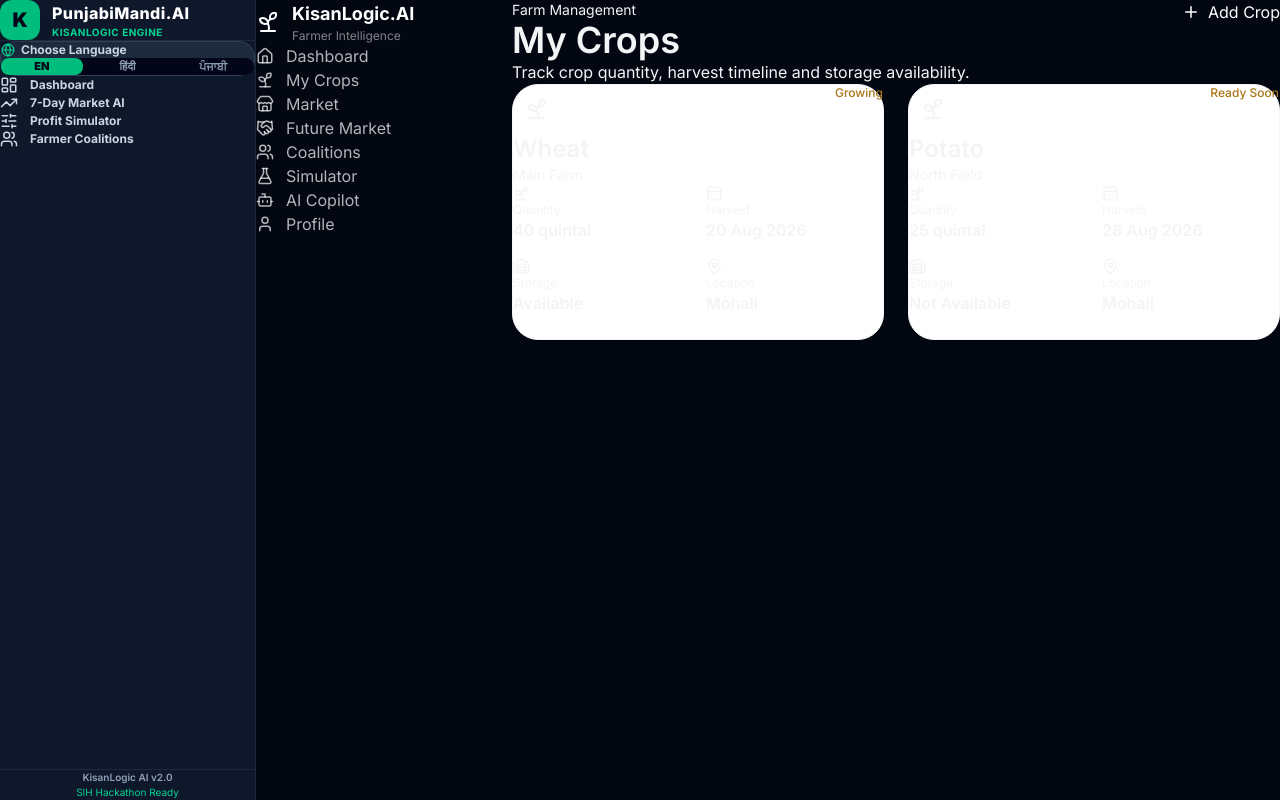
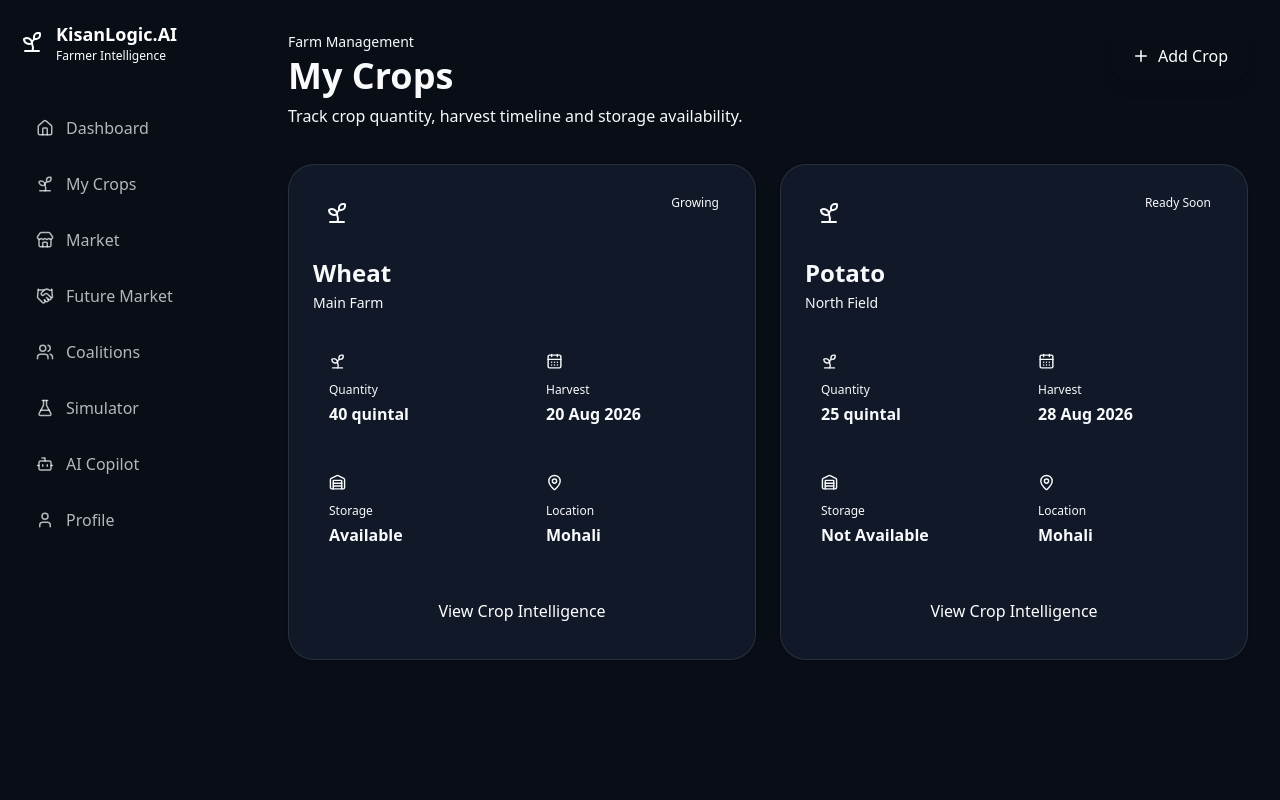
Before and after one commit to kanikkka/AgriSetuAI, a Next.js app in the folder frontend/: page /crops in a window 1280 px wide. Built offline with nearby package versions, Linux system fonts and the light colour scheme.

Commit message:
Fix double sidebar and CSS card contrast

```diff
--- a/frontend/src/app/globals.css
+++ b/frontend/src/app/globals.css
@@ -1,18 +1,26 @@
 @import "tailwindcss";
 
 :root {
-  --background: #030712;
-  --foreground: #f3f4f6;
+  --background: #090d16;
+  --foreground: #f8fafc;
 }
 
-* {
-  box-sizing: border-box;
+html, body {
+  background-color: #090d16;
+  color: #f8fafc;
+  min-height: 100vh;
   margin: 0;
   padding: 0;
+  font-family: ui-sans-serif, system-ui, -apple-system, BlinkMacSystemFont, "Segoe UI", Roboto, sans-serif;
 }
 
-body {
-  background-color: #030712;
-  color: #f3f4f6;
-  font-family: system-ui, -apple-system, BlinkMacSystemFont, "Segoe UI", Roboto, sans-serif;
+/* Card dark overrides for proper visibility */
+.bg-white, .bg-slate-50, .bg-gray-100 {
+  background-color: #111827 !important;
+  color: #f8fafc !important;
+  border-color: rgba(255, 255, 255, 0.1) !important;
 }
+
+h1, h2, h3, h4, p, span {
+  color: inherit;
+}
--- a/frontend/src/app/layout.tsx
+++ b/frontend/src/app/layout.tsx
@@ -1,15 +1,9 @@
+import type { Metadata } from "next";
 import "./globals.css";
-import type { Metadata } from "next";
-import { Inter } from "next/font/google";
-import "./globals.css";
-import Sidebar from "@/components/Sidebar";
-import { LanguageProvider } from "@/context/LanguageContext";
-
-const inter = Inter({ subsets: ["latin"] });
 
 export const metadata: Metadata = {
-  title: "KisanLogic AI - PunjabiMandi.AI",
-  description: "Realtime Agricultural Market Intelligence & Decision Support Platform",
+  title: "KisanLogic.AI - APMC Intelligence Platform",
+  description: "AI-powered Mandi Arbitrage & Price Forecasting",
 };
 
 export default function RootLayout({
@@ -18,14 +12,9 @@ export default function RootLayout({
   children: React.ReactNode;
 }>) {
   return (
-    <html lang="en">
-      <body className={`${inter.className} bg-slate-50 min-h-screen text-slate-900 flex`}>
-        <LanguageProvider>
-          <Sidebar />
-          <div className="flex-1 flex flex-col min-h-screen overflow-y-auto">
-            <main className="flex-1">{children}</main>
-          </div>
-        </LanguageProvider>
+    <html lang="en" className="dark">
+      <body className="bg-[#090d16] text-slate-100 min-h-screen">
+        {children}
       </body>
     </html>
   );
```
